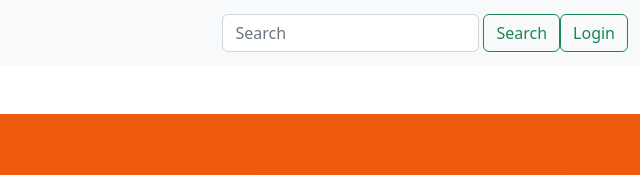
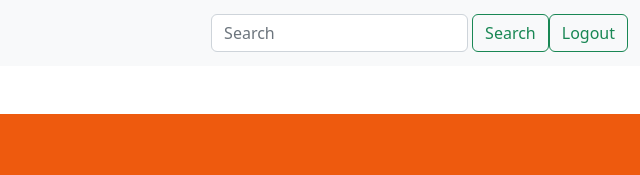
Before and after one commit to Thorvics/Ezbill, a plain HTML site: page indexuser.html in a window 1280 px wide. Shown: the top 175 px of the page, 640-1280 px from the left. Drawn offline with nearby package versions, Linux system fonts and the light colour scheme; a script that the page names is missing.

Commit message:
Update indexuser.html

```diff
--- a/indexuser.html
+++ b/indexuser.html
@@ -48,7 +48,7 @@
         <form class="d-flex" role="search">
           <input class="form-control me-1" type="search" placeholder="Search" aria-label="Search">
           <button class="btn btn-outline-success" type="submit">Search</button>
-        <a class="btn btn-outline-success" href="index.html" role="button">Login</a>
+        <a class="btn btn-outline-success" href="index.html" role="button">Logout</a>
         </form>
 
 
```
